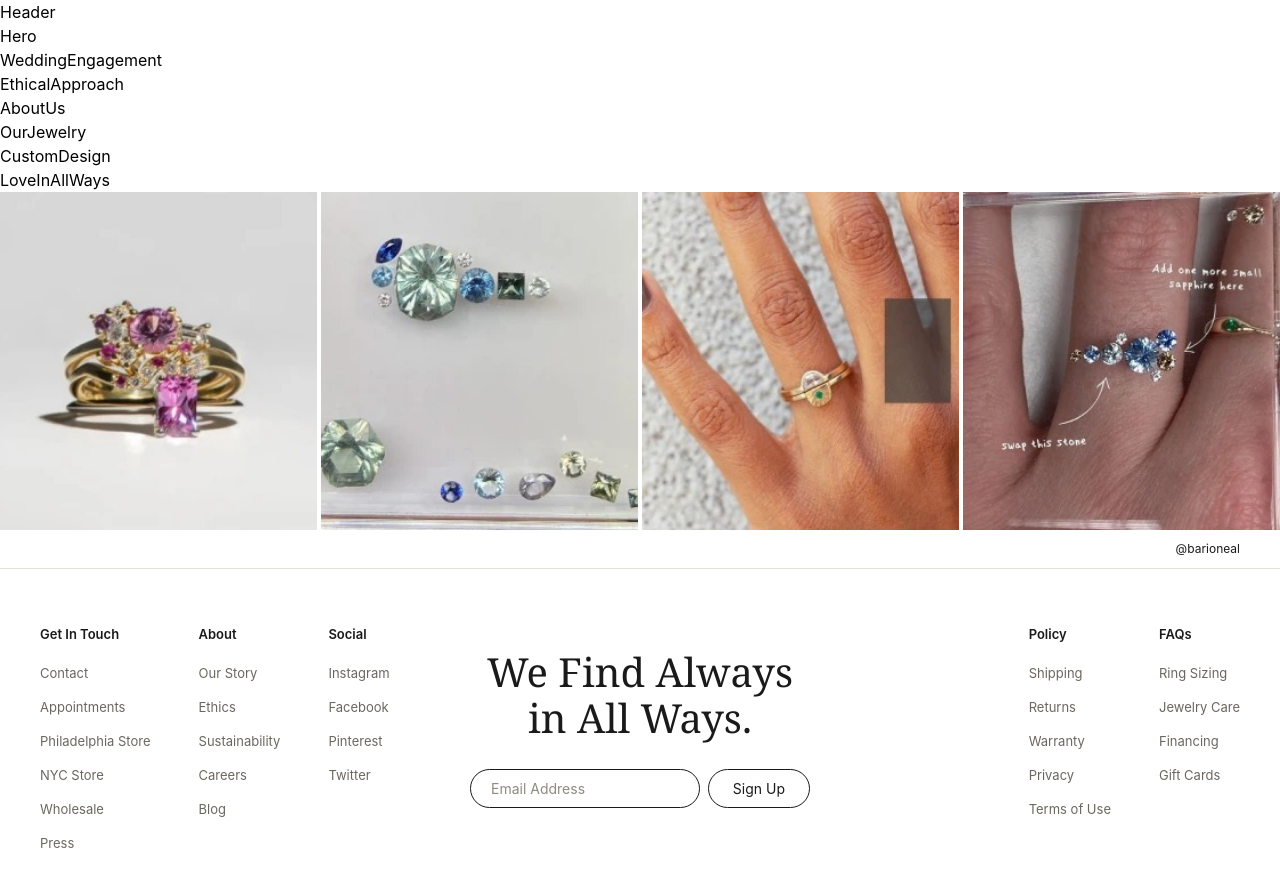
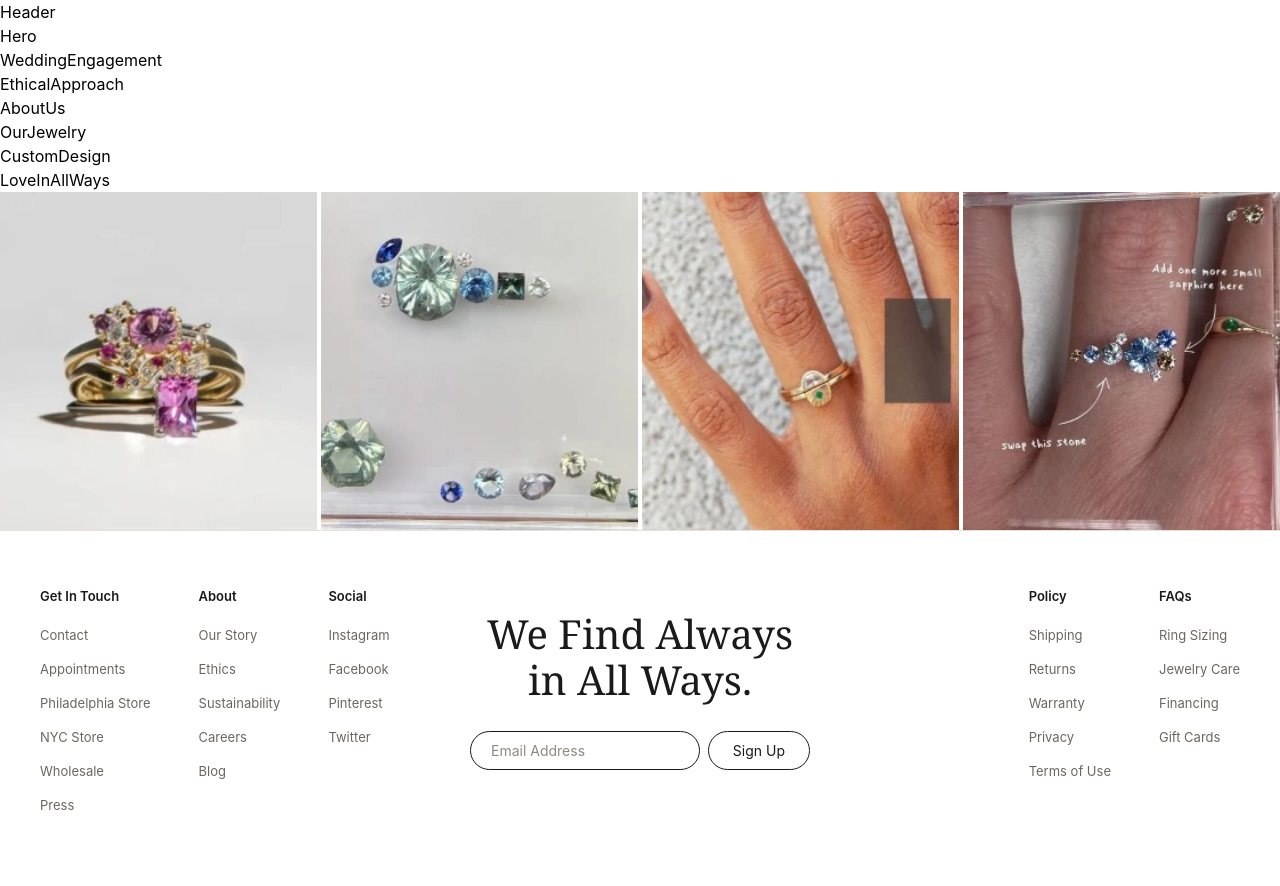
Before and after one commit to ShuxratXoliqnazarov/jewlry, a React (Vite) app: page / in a window 1280 px wide. Shown: the top 886 px of the page. Built offline with nearby package versions, Linux system fonts and the light colour scheme.

Commit message:
fix some bug

```diff
--- a/src/widgets/instagram-gallery/instagram-gallery.jsx
+++ b/src/widgets/instagram-gallery/instagram-gallery.jsx
@@ -1,9 +1,9 @@
 // Instagram Gallery — photo slider (swiper) + @barioneal
-import { ImageLink, Slider } from '../../shared/ui'
 import photo1 from '../../assets/instagram/photo-1.jpg'
 import photo2 from '../../assets/instagram/photo-2.jpg'
 import photo3 from '../../assets/instagram/photo-3.jpg'
 import photo4 from '../../assets/instagram/photo-4.jpg'
+import { ImageLink, Slider } from '../../shared/ui'
 import s from './instagram-gallery.module.css'
 
 const INSTAGRAM_URL = 'https://www.instagram.com/barioneal/'
@@ -15,7 +15,6 @@ const PHOTOS = [
 	{ image: photo4, alt: 'Gold ring set with emerald on hand' },
 ]
 
-// Photos repeated 3 times so the slider has enough slides for a smooth loop
 const SLIDES = [...PHOTOS, ...PHOTOS, ...PHOTOS]
 
 export default function InstagramGallery() {
@@ -23,8 +22,13 @@ export default function InstagramGallery() {
 		<section className={s.gallery}>
 			<Slider
 				items={SLIDES}
-				renderItem={(photo) => (
-					<ImageLink image={photo.image} alt={photo.alt} href={INSTAGRAM_URL} ratio="278 / 296" />
+				renderItem={photo => (
+					<ImageLink
+						image={photo.image}
+						alt={photo.alt}
+						href={INSTAGRAM_URL}
+						ratio='278 / 296'
+					/>
 				)}
 				autoplay
 				loop
@@ -36,9 +40,6 @@ export default function InstagramGallery() {
 					1024: { slidesPerView: 4 },
 				}}
 			/>
-			<a href={INSTAGRAM_URL} className={s.handle} target="_blank" rel="noreferrer">
-				@barioneal
-			</a>
 		</section>
 	)
 }
```
